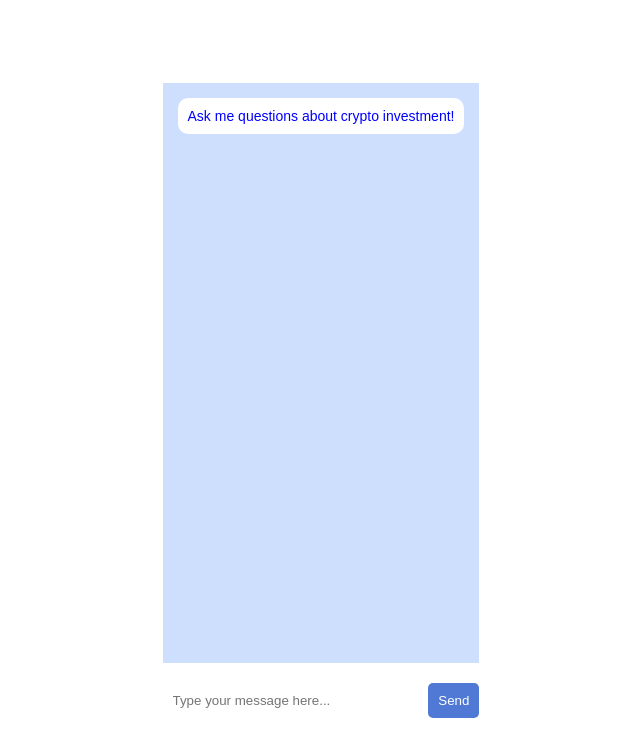
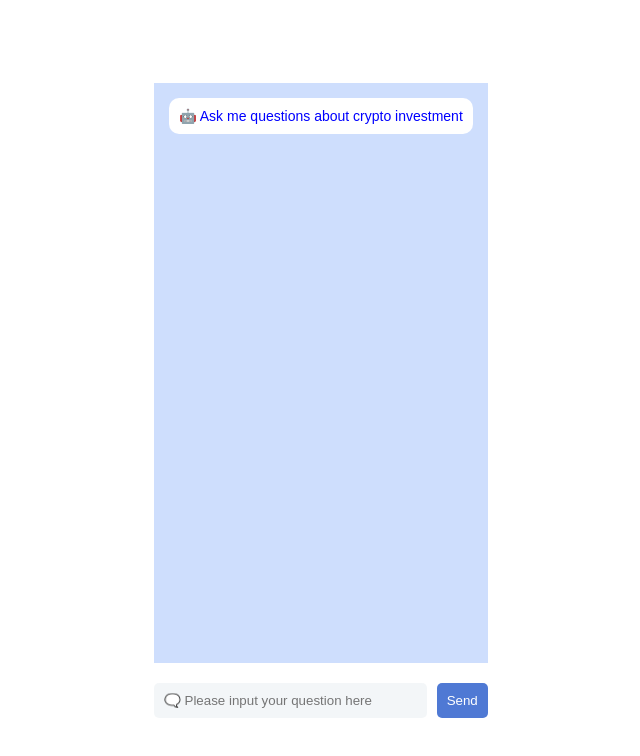
Before and after one commit to KUSOC-hong/ChatBot_with_ChatGPT_API, a plain HTML site: page Front-End/index.html in a window 1280 px wide. Both pictures are taken after a click on the button "SEND". Shown: the whole page, without its empty margins (319-959 px from the left). Drawn offline with Linux system fonts and the light colour scheme.

Commit message:
modified the UI

```diff
--- a/Front-End/index.html
+++ b/Front-End/index.html
@@ -63,6 +63,8 @@
         }
 
         .chat-input input {
+            background-color: #f2f5f8e1;
+            text-align: left;
             flex: 1;
             padding: 10px;
             border: none;
@@ -137,14 +139,14 @@
     <div id="chat" class="chat-container" style="display: none;">
         <div class="chat-box">
             <div class="chat-message">
-                <p class="assistant">Ask me questions about crypto investment!</p>
+                <p class="assistant">🤖 Ask me questions about crypto investment</p>
             </div>
         </div>
         <div id="loader" class="loader" style="display: none;">
             <i class="fa fa-spinner fa-spin"></i>
         </div>
         <div class="chat-input">
-            <input type="text" placeholder="Type your message here...">
+            <input type="text" placeholder="🗨️ Please input your question here" autofocus>
             <button id="btn" onclick="spinner()">Send</button>
         </div>
     </div>
```
